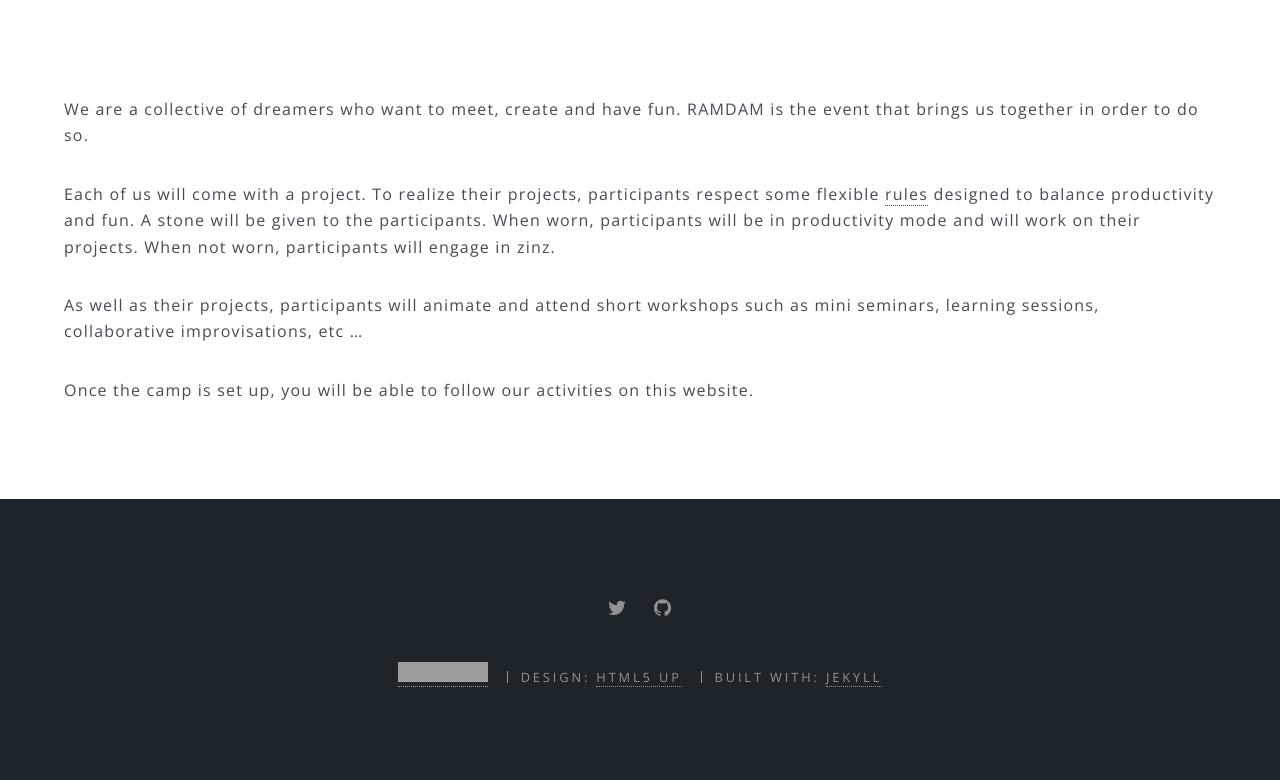
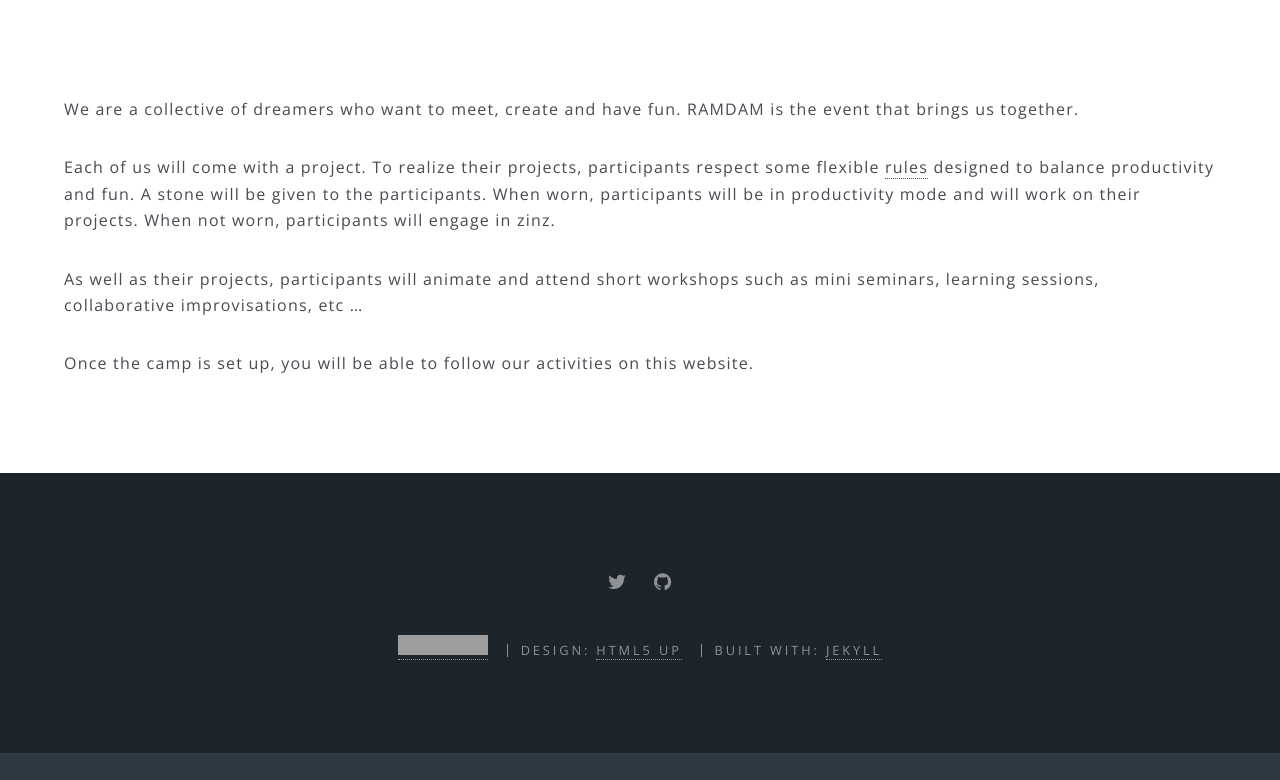
Before and after one commit to R4MD4M/R4MD4M.github.io, a Jekyll site: the page built from about.md, in a window 1280 px wide and 1115 px high. Shown: the part 335-1115 px from the top of the window. Built offline with Jekyll 4.4.1, drawn with Linux system fonts in a browser that asks for light colours; grey boxes are pictures that could not be loaded.

Commit message:
Update about.md

```diff
--- a/about.md
+++ b/about.md
@@ -4,7 +4,7 @@ title: About us
 permalink: /about/
 ---
 
-We are a collective of dreamers who want to meet, create and have fun. RAMDAM is the event that brings us together in order to do so.
+We are a collective of dreamers who want to meet, create and have fun. RAMDAM is the event that brings us together.
 
 Each of us will come with a project. To realize their projects, participants respect some flexible [rules](/rules) designed to balance productivity and fun. A stone will be given to the participants. When worn, participants will be in productivity mode and will work on their projects. When not worn, participants will engage in zinz.
 
```
